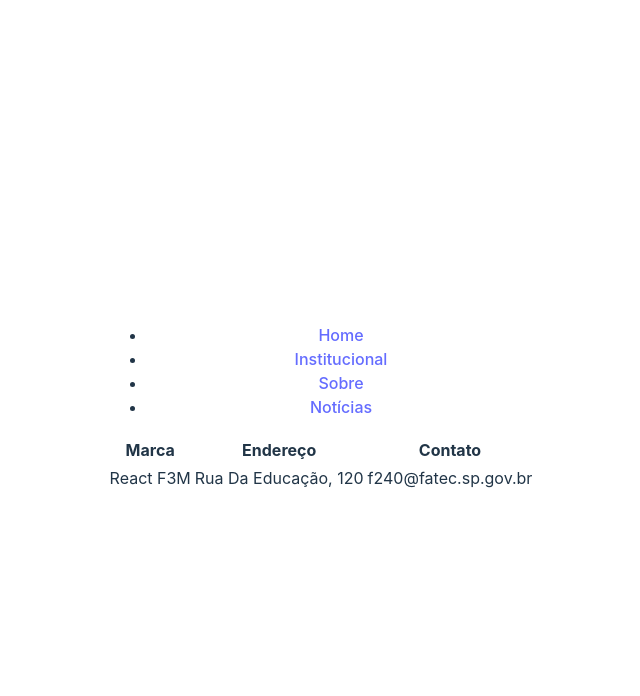
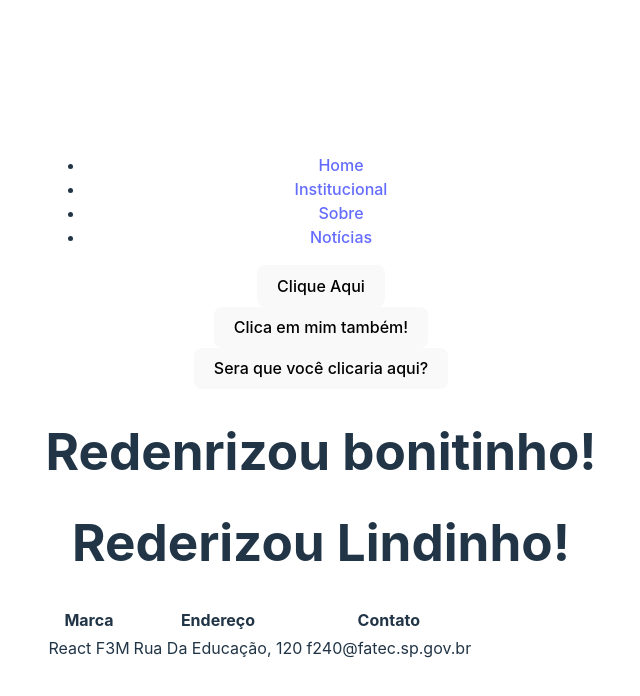
Before and after one commit to GuRodri/dw3_react_minidevblog, a React (Vite) app in the folder basic/basictools/: page / in a window 1280 px wide. Shown: the top 696 px of the page, without its empty margins (319-959 px from the left). Built offline with nearby package versions, Linux system fonts and the light colour scheme.

Commit message:
Aula1203 - Eventos, Componentes e Renderização.

```diff
--- a/basic/basictools/src/App.jsx
+++ b/basic/basictools/src/App.jsx
@@ -1,10 +1,12 @@
 import './App.css'
 import NavBar from './components/NavBar/NavBar'
 import Footer from './components/Footer/Footer'
+import Form from './components/Form/Form'
 function App() {
   return (
     <>
     <NavBar></NavBar>
+    <Form></Form>
     <Footer></Footer>
     </>
   )
--- /dev/null
+++ b/basic/basictools/src/components/Form/Form.jsx
@@ -0,0 +1,38 @@
+import React from 'react'
+
+const Form = () => {
+    const handleyMyEvent = () => {
+
+        console.log("Ativou o evento")
+    }
+    const renderButton = (x) =>{
+        if(x) {
+            return <h1> Redenrizou bonitinho!</h1>
+        } else {
+            return <h1>Rederizou Lindinho!</h1>
+        }
+    }
+  return (
+    <div>
+        <div>
+            <button onClick={handleyMyEvent}>Clique Aqui</button>
+        </div>
+        <div>
+            <button onClick={() => {console.log("Yes! Apertou em mim.")}}> Clica em mim também!</button>
+        </div>
+        <div>
+           <button onClick={() => {
+               if (true) {
+                    console.log("Isso não deveria acontecer!")
+                }
+        }}> Sera que você clicaria aqui?</button>
+        </div>
+        <div>
+            {renderButton(true)}
+            {renderButton(false)}
+        </div>
+    </div>
+  )
+}
+
+export default Form
```
Also changed, not shown: basic/basictools/src/components/Form/Form.module.css (added).
